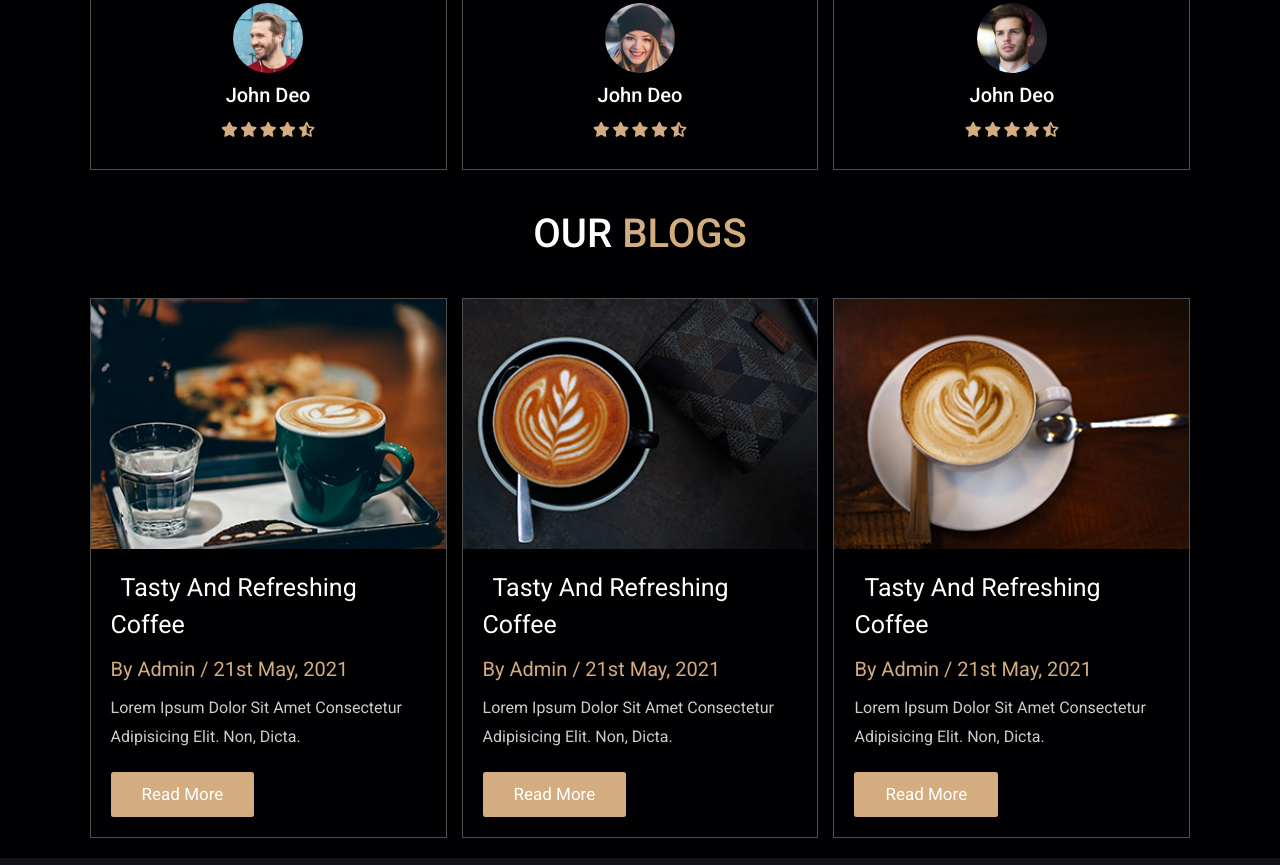
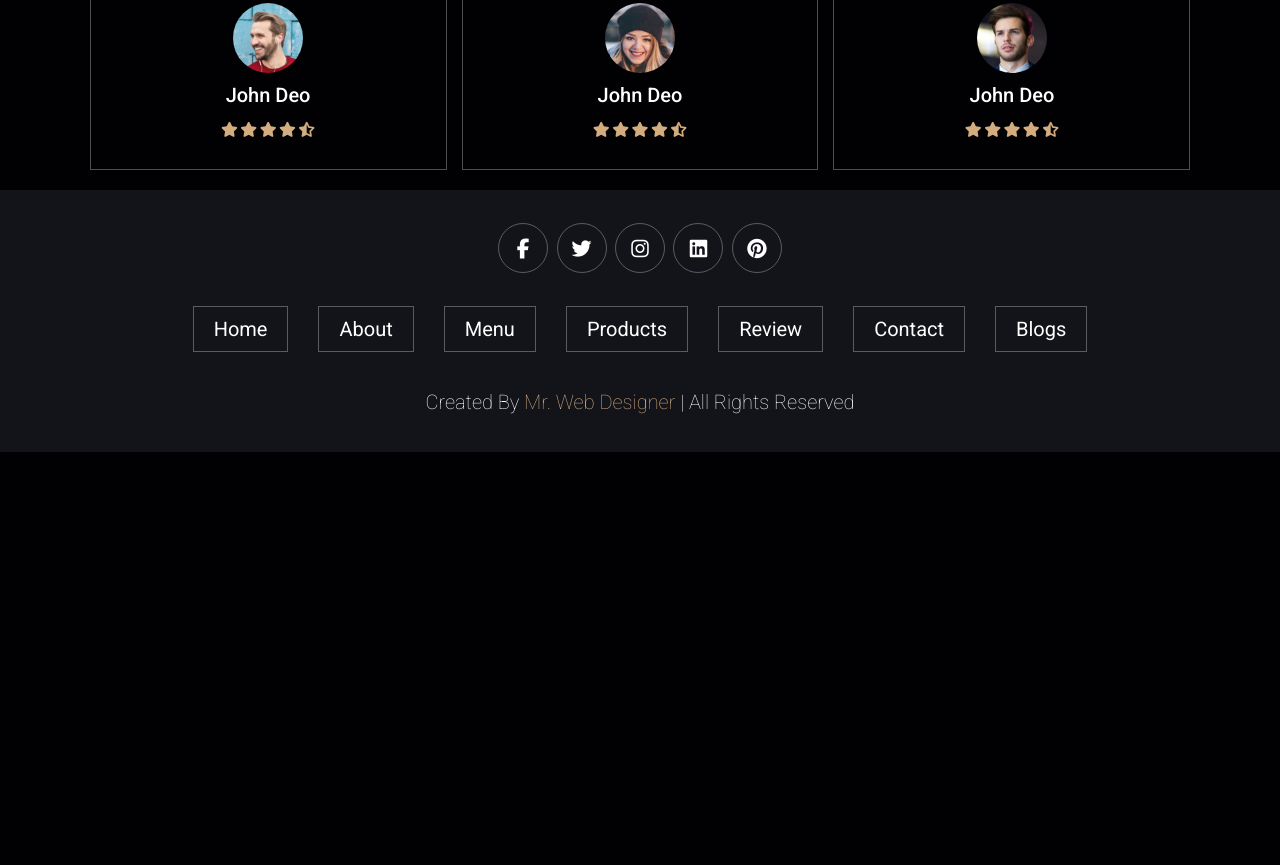
Before and after one commit to ItsPitxh/LongmonGit, a website: page public/index.html in a window 1280 px wide. Shown: the part 3215-4080 px from the top of the page. After the commit the page ends 3667 px from the top, so only its background shows below. Drawn offline with nearby package versions, Linux system fonts and the light colour scheme.

Commit message:
blogs section comment

```diff
--- a/public/index.html
+++ b/public/index.html
@@ -532,7 +532,7 @@
 
   <!-- blogs section starts  -->
 
-  <section class="blogs" id="blogs">
+  <!-- <section class="blogs" id="blogs">
 
       <h1 class="heading"> our <span>blogs</span> </h1>
 
@@ -576,7 +576,7 @@
 
       </div>
 
-  </section>
+  </section> -->
 
   <!-- blogs section ends -->
 
```
